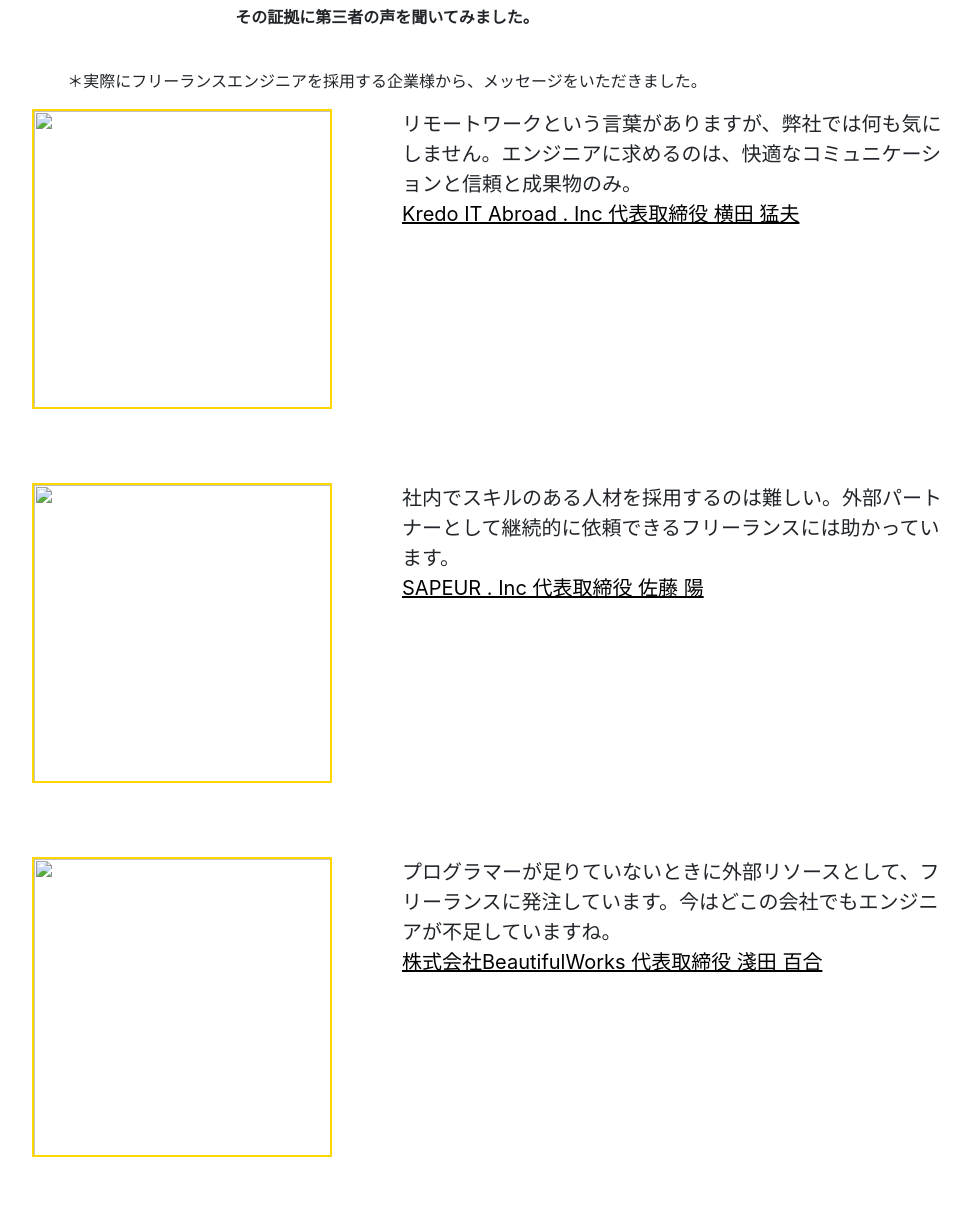
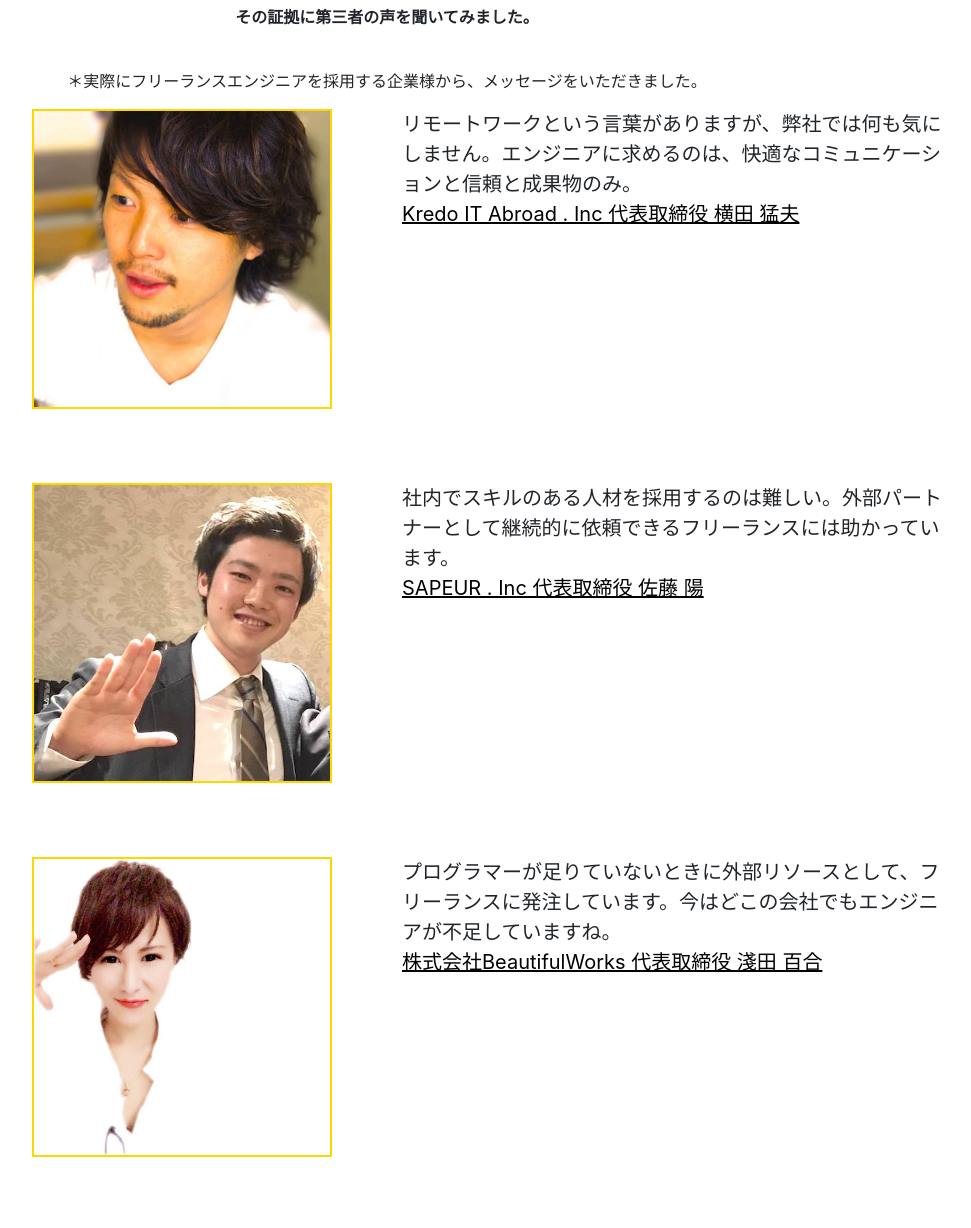
Before and after one commit to kenv0317/isara, a plain HTML site: page index.html in a window 1280 px wide. Shown: the part 5913-7141 px from the top of the page, without its empty margins (253-1224 px from the left). Drawn offline with nearby package versions, Linux system fonts and the light colour scheme; files whose address does not match are found by name.

Commit message:
Update index.html

```diff
--- a/index.html
+++ b/index.html
@@ -208,21 +208,21 @@
         <p class="text-center font-weight-bold pb-lg-4">その証拠に第三者の声を聞いてみました。</p>
         <p class="text-center">＊実際にフリーランスエンジニアを採用する企業様から、メッセージをいただきました。</p>
         <div class="row mb-4">
-            <div class="col-sm-3 col-lg-6"><img src="img/take.jpg"></div>
+            <div class="col-sm-3 col-lg-6"><img src="../take.jpg"></div>
             <div class="message col-sm-9 col-lg-6">
                 <p class="mb-0">リモートワークという言葉がありますが、弊社では何も気にしません。エンジニアに求めるのは、快適なコミュニケーションと信頼と成果物のみ。</p>
                 <a href="" class="">Kredo IT Abroad . Inc 代表取締役 横田 猛夫</a>
             </div>
         </div>
         <div class="row mb-4">
-            <div class="col-sm-3 col-lg-6"><img src="img/minami_sato.jpg"></div>
+            <div class="col-sm-3 col-lg-6"><img src="../minami_sato.jpg"></div>
             <div class="message col-sm-9 col-lg-6">
                 <p class="mb-0">社内でスキルのある人材を採用するのは難しい。外部パートナーとして継続的に依頼できるフリーランスには助かっています。</p>
                 <a href="">SAPEUR . Inc 代表取締役 佐藤 陽</a>
             </div>
         </div>
         <div class="row mb-4">
-            <div class="col-sm-3 col-lg-6"><img src="img/asada.jpg"></div>
+            <div class="col-sm-3 col-lg-6"><img src="../asada.jpg"></div>
             <div class="message col-sm-9 col-lg-6">
                 <p class="mb-0">プログラマーが足りていないときに外部リソースとして、フリーランスに発注しています。今はどこの会社でもエンジニアが不足していますね。</p>
                 <a href="">株式会社BeautifulWorks 代表取締役 淺田 百合</a>
@@ -446,7 +446,7 @@
     <h2 class="p-4 firsth2 mt-lg-5">創業者からのメッセージ</h2>
     <h2 class="mb-lg-5">「一生もののスキル」を身につけ、ノマドライフを楽しもう！</h2>
         <div class="row">
-            <div class="col-sm-12 col-lg-4 "><img src="img/IMG_1139-768x576.jpg" class="w-100"></div>
+            <div class="col-sm-12 col-lg-4 "><img src="../IMG_1139-768x576.jpg" class="w-100"></div>
             <div class="col-sm-12 col-lg-8 pb-lg-5">
                 <p>初めまして。「iSara（イサラ）」創業者の染谷佳佑と申します。
 
```
